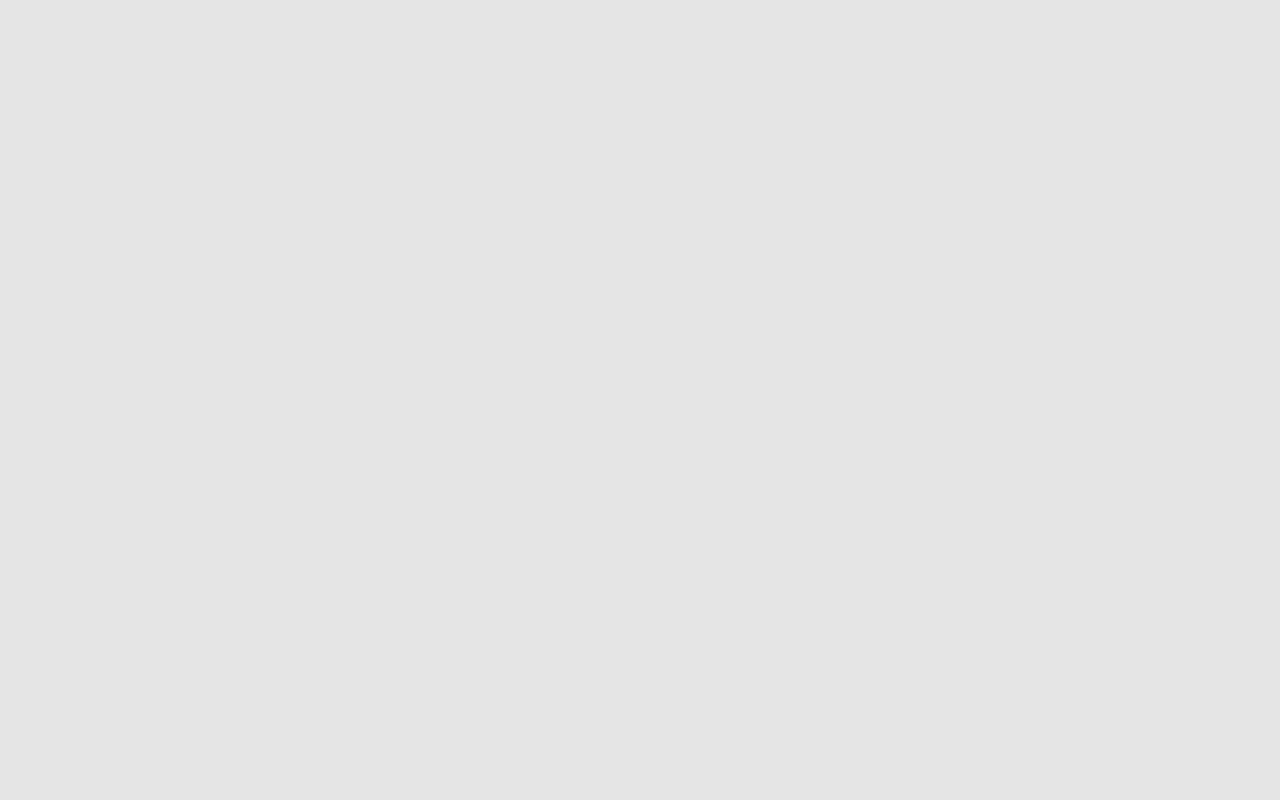
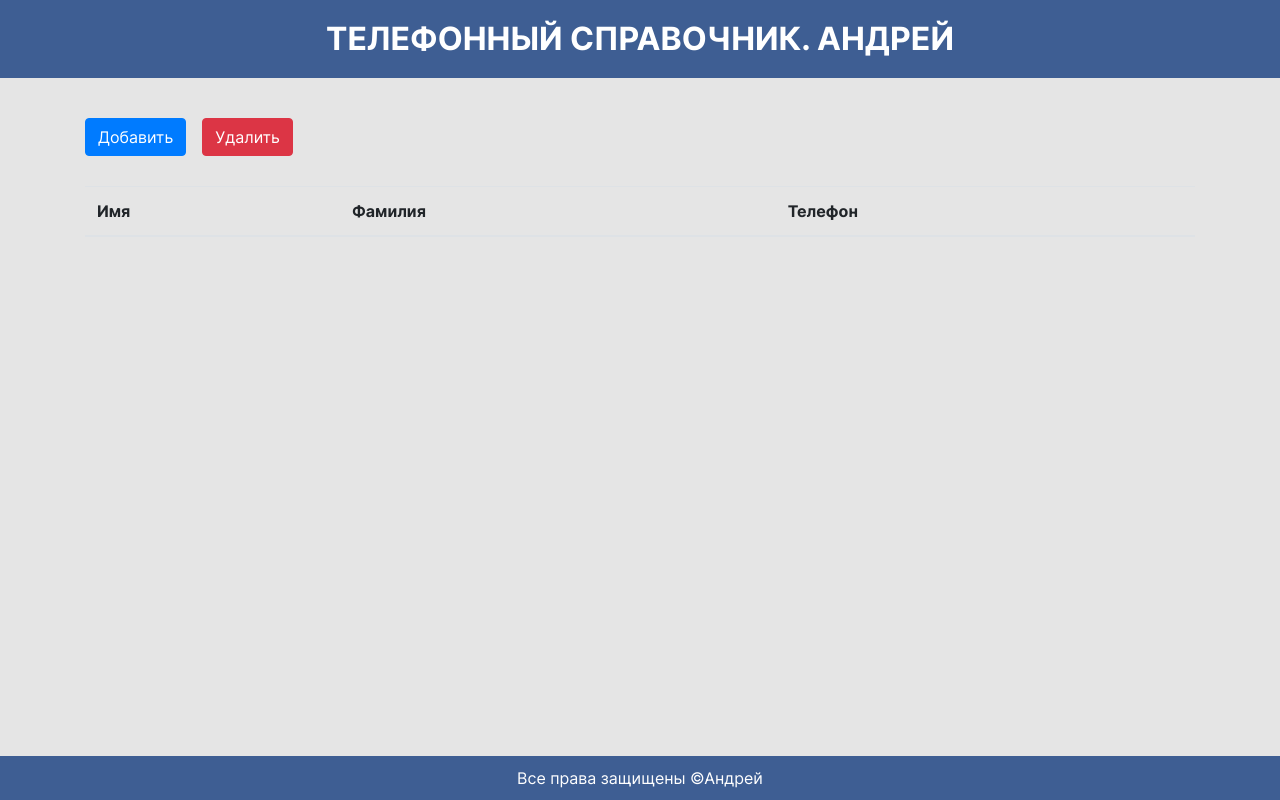
Before and after one commit to demorest49de/phonebook, a plain HTML site: page index.html in a window 1280 px wide. Drawn offline with nearby package versions, Linux system fonts and the light colour scheme.

Commit message:
Default Changelist createElement.js changed; index.html changed;

```diff
--- a/index.html
+++ b/index.html
@@ -14,11 +14,11 @@
   <link rel="stylesheet" href="https://cdnjs.cloudflare.com/ajax/libs/bootstrap/4.6.1/css/bootstrap.min.css">
   <link rel="stylesheet" href="css/style.css">
   <script type="module" src="js/index.js"></script>
-<!--  <script>-->
-<!--    document.addEventListener('DOMContentLoaded', () => {-->
-<!--      phoneBookInit('#app', 'Андрей');-->
-<!--    });-->
-<!--  </script>-->
+  <script>
+    document.addEventListener('DOMContentLoaded', () => {
+      phoneBookInit('#app', 'Андрей');
+    });
+  </script>
 </head>
 
 <body>
--- a/js/modules/createElement.js
+++ b/js/modules/createElement.js
@@ -19,7 +19,6 @@ const createLogo = (title) => {
   const h1 = document.createElement('h1');
   h1.classList.add('logo');
   h1.textContent = `Телефонный справочник. ${title}`;
-  console.log(': ',title);
   return h1;
 };
 
```
